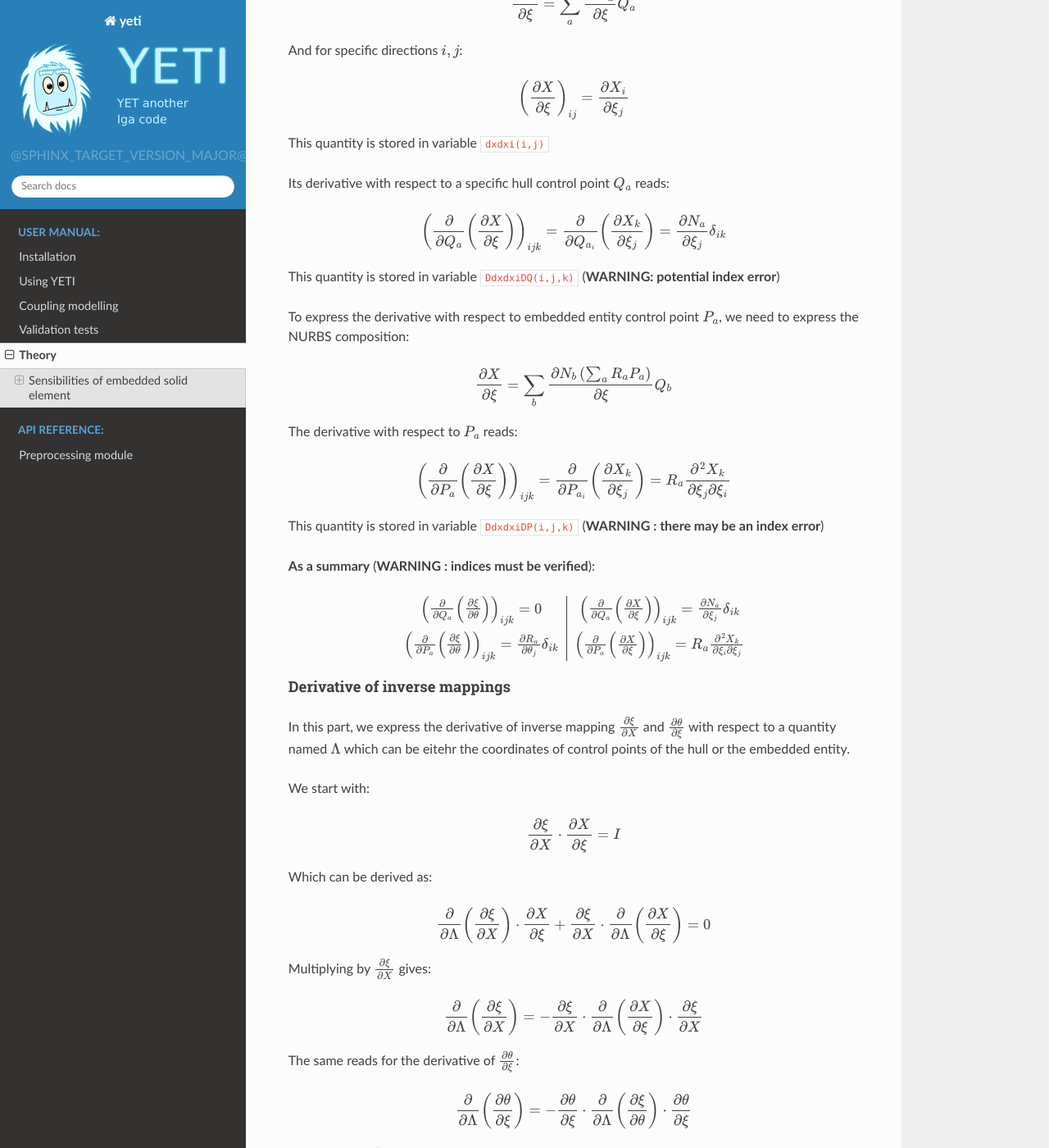
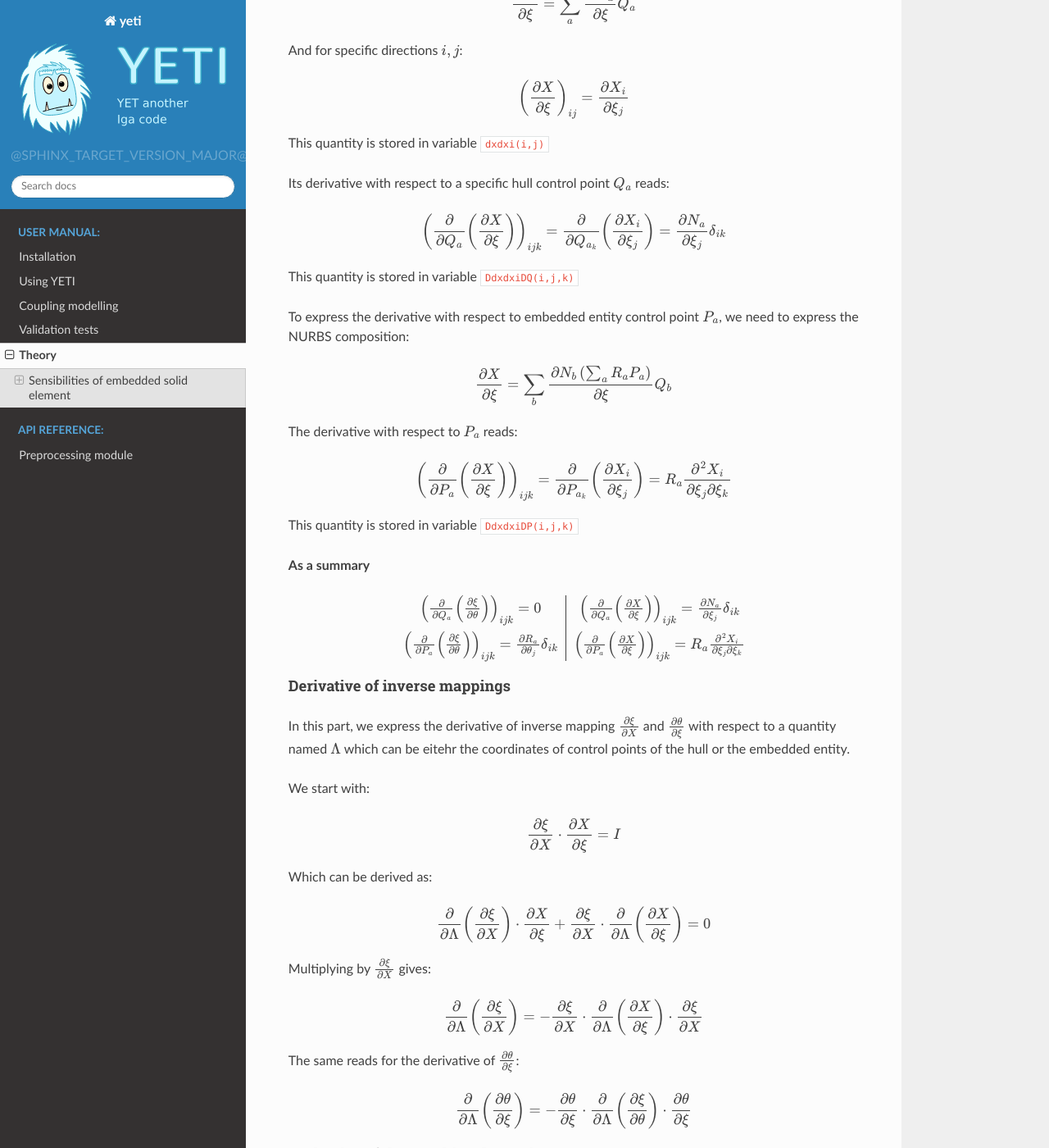
Before and after one commit to arnaudduval/yeti, a Sphinx documentation site: the page built from doc/source/theory/embedded_sensitivities.rst, in a window 1280 px wide and 1400 px high, scrolled down 3168 px. Shown: the whole window at 82% size. Built offline with Sphinx 7.4.7 and the Read the Docs theme 2.0.0, drawn with Linux system fonts in a browser that asks for light colours; some of the changed text lies outside the part shown.

Commit message:
Improve documentation of sensitivities

```diff
--- a/doc/source/theory/embedded_sensitivities.rst
+++ b/doc/source/theory/embedded_sensitivities.rst
@@ -146,9 +146,9 @@ Then, we derive this quantity with respect to the coordinates of a particular co
 
 .. math::
 
-    \left( \frac{\partial}{\partial P_a} \left( \frac{\partial \xi}{\partial \theta} \right) \right)_{ijk} = \frac{\partial}{\partial P_{a_i}} \left( \frac{\partial \xi_j}{\partial \theta_k} \right) = \frac{\partial R_a}{\partial \theta_k} \delta_{ij}
+    \left( \frac{\partial}{\partial P_a} \left( \frac{\partial \xi}{\partial \theta} \right) \right)_{ijk} = \frac{\partial}{\partial P_{a_k}} \left( \frac{\partial \xi_i}{\partial \theta_j} \right) = \frac{\partial R_a}{\partial \theta_j} \delta_{ik}
 
-This quantity is stored in variable :code:`DdxidthetaDP(i,j,k)` (**WARNING : potential index error**)
+This quantity is stored in variable :code:`DdxidthetaDP(i,j,k)`
 
 The derivative of :math:`\frac{\partial \xi}{\partial \theta}` with respect tyo the coordinates of the hull's control points equals zero since this quantity does not depend on the control points :math:`Q`.
 
@@ -176,9 +176,9 @@ Its derivative with respect to a specific hull control point :math:`Q_a` reads:
 
 .. math::
 
-    \left( \frac{\partial}{\partial Q_a} \left( \frac{\partial X}{\partial \xi} \right) \right)_{ijk} = \frac{\partial}{\partial Q_{a_i}} \left( \frac{\partial X_k}{\partial \xi_j} \right) = \frac{\partial N_a}{\partial \xi_j} \delta_{ik}
+    \left( \frac{\partial}{\partial Q_a} \left( \frac{\partial X}{\partial \xi} \right) \right)_{ijk} = \frac{\partial}{\partial Q_{a_k}} \left( \frac{\partial X_i}{\partial \xi_j} \right) = \frac{\partial N_a}{\partial \xi_j} \delta_{ik}
 
-This quantity is stored in variable :code:`DdxdxiDQ(i,j,k)` (**WARNING: potential index error**)
+This quantity is stored in variable :code:`DdxdxiDQ(i,j,k)`
 
 To express the derivative with respect to embedded entity control point :math:`P_a`, we need to express the NURBS composition:
 
@@ -189,17 +189,17 @@ The derivative with respect to :math:`P_a` reads:
 
 .. math::
 
-    \left( \frac{\partial}{\partial P_a} \left( \frac{\partial X}{\partial \xi} \right)\right)_{ijk} = \frac{\partial}{\partial P_{a_i}} \left( \frac{\partial X_k}{\partial \xi_j} \right) = R_a \frac{\partial^2 X_k}{\partial \xi_j \partial \xi_i}
+    \left( \frac{\partial}{\partial P_a} \left( \frac{\partial X}{\partial \xi} \right)\right)_{ijk} = \frac{\partial}{\partial P_{a_k}} \left( \frac{\partial X_i}{\partial \xi_j} \right) = R_a \frac{\partial^2 X_i}{\partial \xi_j \partial \xi_k}
 
-This quantity is stored in variable :code:`DdxdxiDP(i,j,k)` (**WARNING : there may be an index error**)
+This quantity is stored in variable :code:`DdxdxiDP(i,j,k)`
 
-**As a summary** (**WARNING : indices must be verified**):
+**As a summary**
 
 .. math::
 
     \begin{array}{c|c}
         \left( \frac{\partial}{\partial Q_a} \left( \frac{\partial \xi}{\partial \theta} \right) \right)_{ijk} = 0 & \left( \frac{\partial}{\partial Q_a} \left( \frac{\partial X}{\partial \xi} \right) \right)_{ijk} = \frac{\partial N_a}{\partial \xi_j} \delta_{ik} \\
-        \left( \frac{\partial}{\partial P_a} \left( \frac{\partial \xi}{\partial \theta} \right) \right)_{ijk} = \frac{\partial R_a}{\partial \theta_j} \delta_{ik} & \left( \frac{\partial}{\partial P_a} \left( \frac{\partial X}{\partial \xi} \right) \right)_{ijk} = R_a \frac{\partial^2 X_k}{\partial \xi_i \partial \xi_j}
+        \left( \frac{\partial}{\partial P_a} \left( \frac{\partial \xi}{\partial \theta} \right) \right)_{ijk} = \frac{\partial R_a}{\partial \theta_j} \delta_{ik} & \left( \frac{\partial}{\partial P_a} \left( \frac{\partial X}{\partial \xi} \right) \right)_{ijk} = R_a \frac{\partial^2 X_i}{\partial \xi_j \partial \xi_k}
     \end{array}
 
 
```
Also changed, not shown: other parts of doc/source/theory/embedded_sensitivities.rst (+1 -1 lines).
